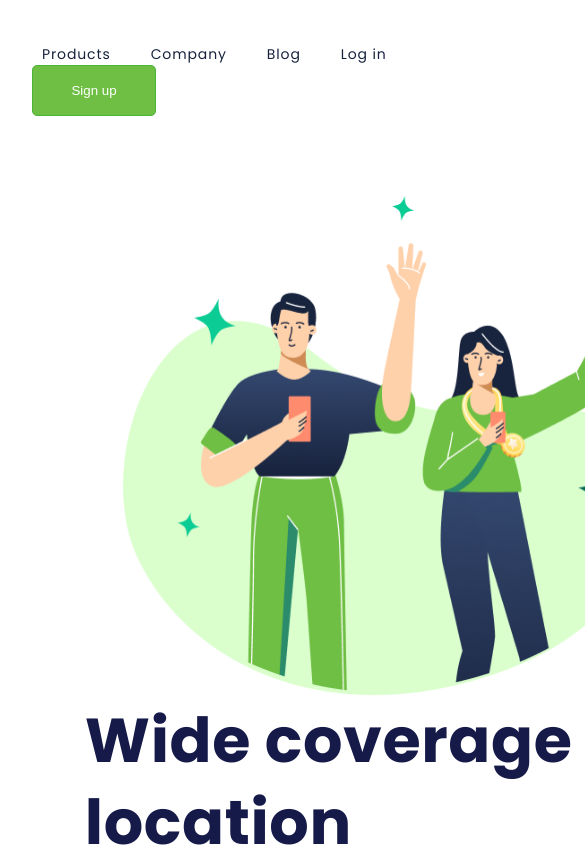
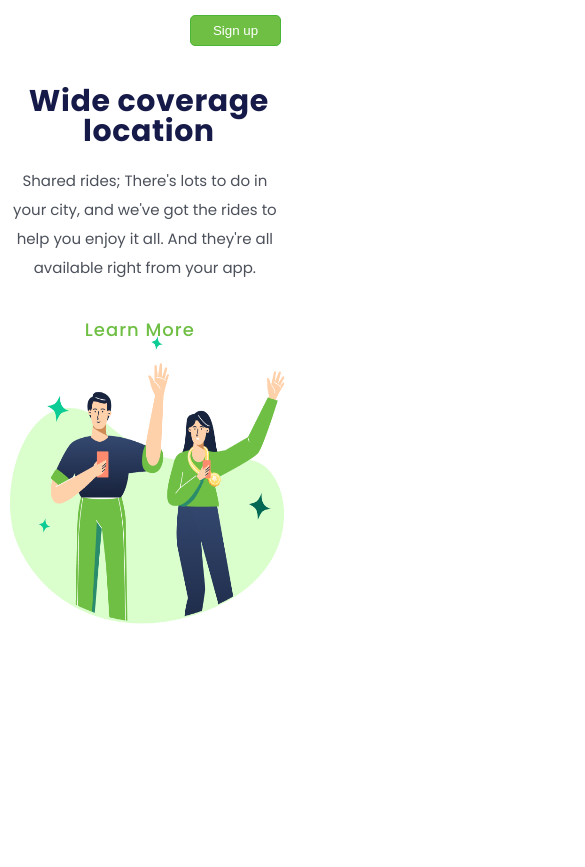
Before and after one commit to Johnrosa59/Projeto-page-green, a plain HTML site: page index.html in a window 390 px wide. Shown: the top 867 px of the page, 585 px wide, since content can reach past the window. After the commit the page ends 844 px from the top, so only its background shows below. Drawn offline with Linux system fonts and the light colour scheme.

Commit message:
Feito modelo para celular

```diff
--- a/css/styles.css
+++ b/css/styles.css
@@ -86,3 +86,47 @@ p {
     vertical-align: top;
     letter-spacing: 1px;
 }
+
+@media screen and (max-width: 391px) {
+
+    nav {
+        display: none;
+    }
+
+    .btn-sign-up {
+        width: 91px;
+        height: 31px;
+        margin: 15px 0 0 190px;
+    }
+
+    img {
+        position: absolute;
+        width: 280px;
+        height: 288px;
+        margin-top: 280px;
+        margin: 290px 0 0 10px;
+    }
+
+    h1 {
+        width: 278px;
+        height: 60px;
+        font-size: 30px;
+        line-height: 30px;
+        text-align: center;
+        margin: 40px 0 0 -75px;
+    }
+
+    p {
+        margin: 20px 0px 20px -80px;
+        width: 280px;
+        height: 165px;
+        font-size: 15px;
+        text-align: center;
+        line-height: 29px;
+    }
+
+    .learn-more {
+        position: relative;
+        bottom: 30px;
+    }
+}
```
